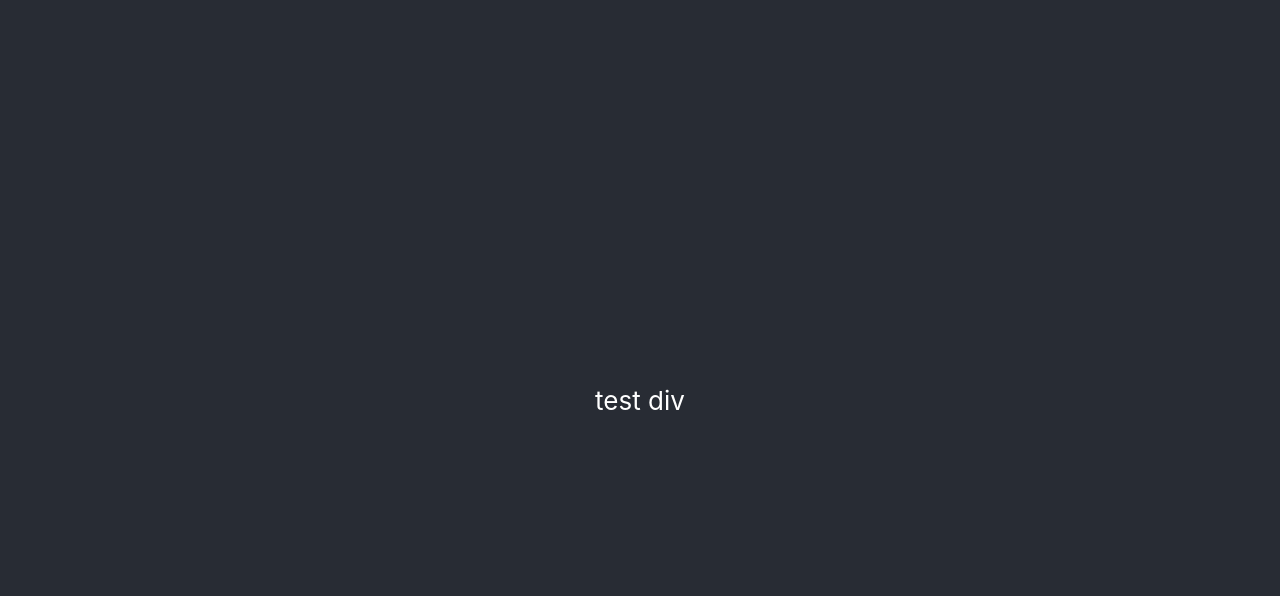
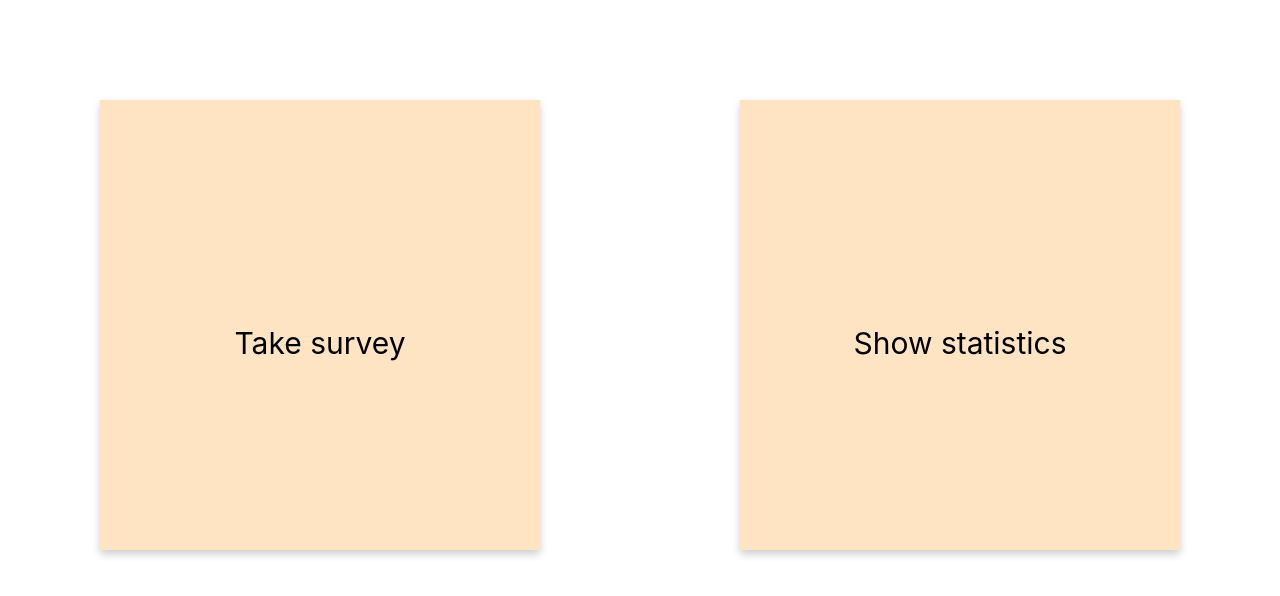
Before and after one commit to KrishnapalTomar01/carSurvey-react, a React (Create React App) app: page / in a window 1280 px wide. Shown: the top 596 px of the page. Built offline with nearby package versions, Linux system fonts and the light colour scheme.

Commit message:
Create routes and home page

```diff
--- a/package.json
+++ b/package.json
@@ -12,6 +12,7 @@
     "@types/react-dom": "^18.0.6",
     "react": "^18.2.0",
     "react-dom": "^18.2.0",
+    "react-router-dom": "^6.4.0",
     "react-scripts": "5.0.1",
     "typescript": "^4.8.3",
     "web-vitals": "^2.1.4"
--- a/src/App.tsx
+++ b/src/App.tsx
@@ -1,12 +1,16 @@
 import './App.css';
+import { Routes, Route } from "react-router-dom";
+import { Home } from './Home/Home.component';
+import { SurveyPage } from './Survey/Survey.component';
+import { StatisticsPage } from './Statistics/Statistics.component';
 
 function App() {
   return (
-    <div className="App">
-      <header className="App-header">
-        <div>test div</div>
-      </header>
-    </div>
+    <Routes>
+      <Route path='/' element={<Home />}></Route>
+      <Route path='survey' element={<SurveyPage />}></Route>
+      <Route path='statistics' element={<StatisticsPage />}></Route>
+    </Routes>
   );
 }
 
--- /dev/null
+++ b/src/Home/Home.component.tsx
@@ -0,0 +1,20 @@
+import './Home.styles.css';
+import { useNavigate } from 'react-router-dom';
+
+export const Home = () => {
+    const navigate = useNavigate();
+    const surveyClickHandler = () => {
+        navigate('survey');
+    }
+    const statisticsClickHandler = () => {
+        navigate('statistics');
+    }
+    return (
+        <div className="home-container">
+            <div className="home-container-item card" onClick={surveyClickHandler}>
+                Take survey
+            </div>
+            <div className="home-container-item card" onClick={statisticsClickHandler}>Show statistics</div>
+        </div>
+    )
+}
--- /dev/null
+++ b/src/Home/Home.styles.css
@@ -0,0 +1,21 @@
+.home-container {
+    display: flex;
+    height: 500px;
+}
+
+.home-container-item {
+    padding: 225px 0;
+    font-size: 30px;
+    text-align: center;
+    background-color: bisque;
+    cursor: pointer;
+    align-items: center;
+    flex: 1;
+    margin: 100px;
+    box-shadow: 0 4px 8px 0 rgba(0,0,0,0.2);
+    transition: 0.3s;
+}
+
+.home-container-item:hover {
+    box-shadow: 0 8px 16px 0 rgba(0,0,0,0.2);
+}
--- /dev/null
+++ b/src/Statistics/Statistics.component.tsx
@@ -0,0 +1,5 @@
+export const StatisticsPage = () => {
+    return (
+        <div>Statistics page</div>
+    )
+}
--- /dev/null
+++ b/src/Survey/Survey.component.tsx
@@ -0,0 +1,5 @@
+export const SurveyPage = () => {
+    return (
+        <div>Survey page</div>
+    )
+}
--- a/src/index.tsx
+++ b/src/index.tsx
@@ -3,13 +3,16 @@ import ReactDOM from 'react-dom/client';
 import './index.css';
 import App from './App';
 import reportWebVitals from './reportWebVitals';
+import { BrowserRouter } from 'react-router-dom';
 
 const root = ReactDOM.createRoot(
   document.getElementById('root') as HTMLElement
 );
 root.render(
   <React.StrictMode>
-    <App />
+    <BrowserRouter>
+      <App />
+    </BrowserRouter>
   </React.StrictMode>
 );
 
```
Also changed, not shown: src/Statistics/Statististics.styles.css (added), src/Survey/Survey.styles.css (added), 1 other file (tests, documents, lock files or other folders).
